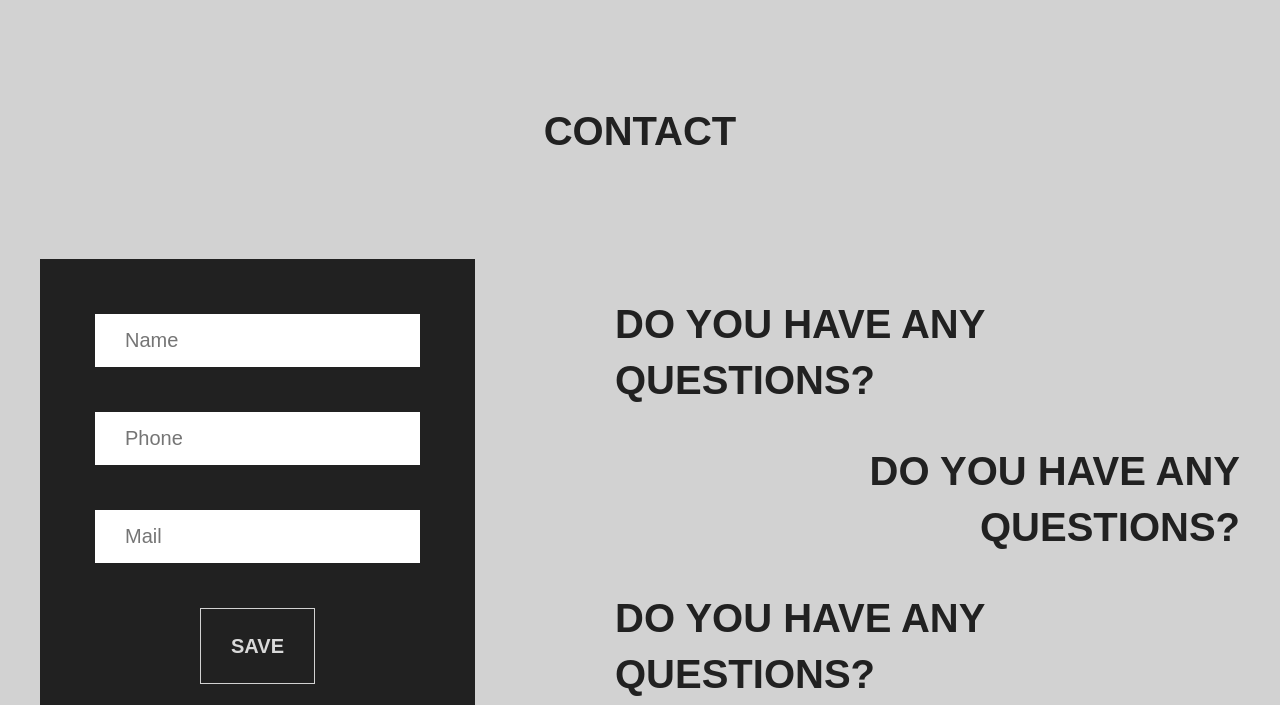
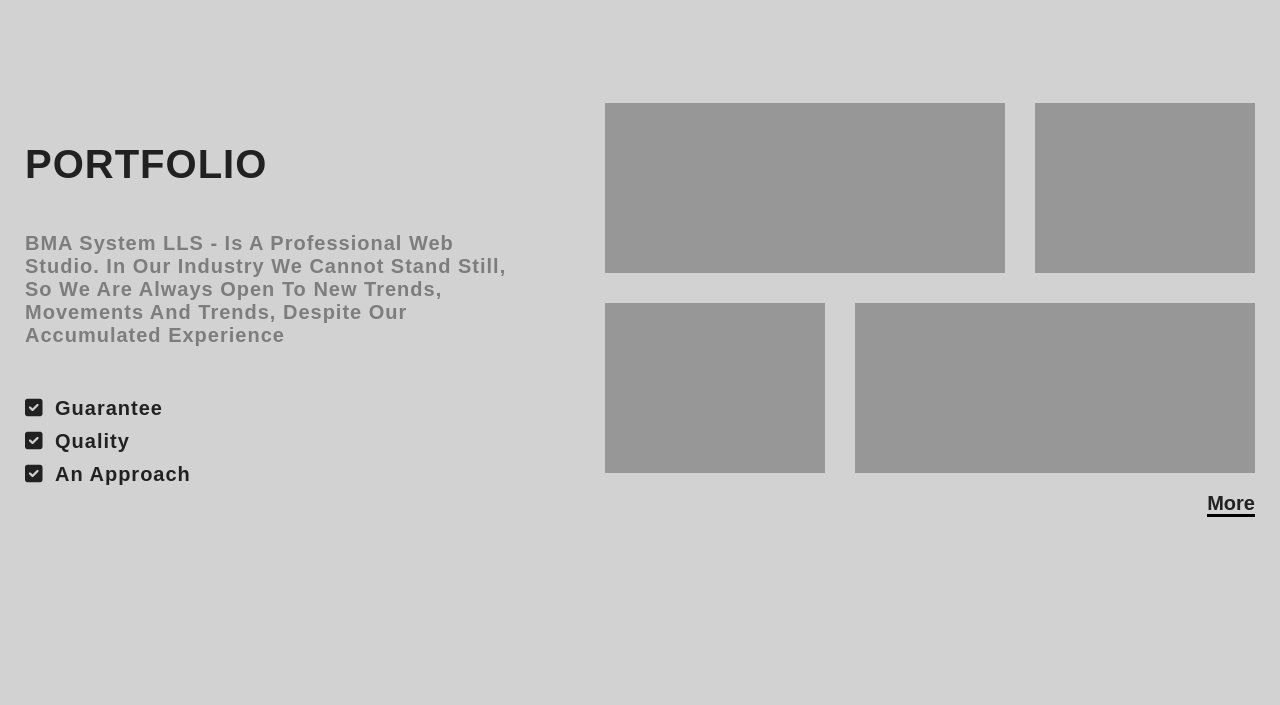
Before and after one commit to puffynNeroun/BMA, a plain HTML site: page index.html in a window 1280 px wide. Shown: the part 778-1483 px from the top of the page. Drawn offline with Linux system fonts and the light colour scheme.

Commit message:
add portfolio

```diff
--- a/index.html
+++ b/index.html
@@ -5,6 +5,7 @@
     <meta name="viewport"
           content="width=device-width, user-scalable=no, initial-scale=1.0, maximum-scale=1.0, minimum-scale=1.0">
     <meta http-equiv="X-UA-Compatible" content="ie=edge">
+    <link rel="stylesheet" href="https://cdnjs.cloudflare.com/ajax/libs/font-awesome/6.0.0-beta3/css/all.min.css">
     <link rel="stylesheet" href="./styles/style.css">
     <title>Document</title>
 </head>
@@ -53,7 +54,8 @@
                 </div>
                 <div class="services__card--item">
                     <h3 class="services__card--title">Multi-page</h3>
-                    <p class="services__card--subtitle">site in a classic form, consisting of a  specific set of pages</p>
+                    <p class="services__card--subtitle">site in a classic form, consisting of a specific set of
+                        pages</p>
                     <a href="#" class="services__card--btn">More details</a>
                 </div>
                 <div class="services__card--item">
@@ -65,6 +67,38 @@
             </div>
         </div>
     </section>
+
+
+    <section class="portfolioAboutUs">
+        <div class="portfolio">
+            <div class="portfolio__container container">
+                <div class="portfolio__content">
+                    <h3 class="portfolio__title">Portfolio</h3>
+                    <p class="portfolio__text">BMA system LLS - is a professional Web studio. In our industry we cannot
+                        stand still, so we are always open to new trends, movements and trends, despite our accumulated
+                        experience</p>
+                    <ul class="portfolio__list">
+                        <li class="portfolio__item">Guarantee</li>
+                        <li class="portfolio__item">Quality</li>
+                        <li class="portfolio__item">An approach</li>
+                    </ul>
+                </div>
+                <div class="portfolio__links">
+                    <div class="portfolio__products">
+                        <div class="portfolio__products--item1 portfolio__products--item"></div>
+                        <div class="portfolio__products--item2 portfolio__products--item"></div>
+                        <div class="portfolio__products--item3 portfolio__products--item"></div>
+                        <div class="portfolio__products--item4 portfolio__products--item"></div>
+                    </div>
+                    <div class="portfolio__more">
+                        <a class="" href="">More</a>
+                    </div>
+                </div>
+
+            </div>
+        </div>
+    </section>
+
 
     <section class="contact">
         <div class="contact__container container">
--- a/styles/components/contact.css
+++ b/styles/components/contact.css
@@ -27,8 +27,7 @@
     padding: 55px;
 }
 
-.contact__input {
-}
+
 .contact__input input {
     padding: 15px 30px;
     color: rgb(72, 72, 72);
--- /dev/null
+++ b/styles/components/portfolio.css
@@ -0,0 +1,136 @@
+.portfolioAboutUs {
+
+}
+
+.portfolio {
+    padding: 80px 0;
+}
+
+.portfolio__container {
+    display: flex;
+    align-items: center;
+    justify-content: space-between;
+    gap: 30px;
+    padding: 20px 0;
+}
+
+.portfolio__content {
+    display: flex;
+    flex-direction: column;
+    gap: 40px;
+    width: 500px ;
+}
+
+.portfolio__title {
+    color: rgb(33, 33, 33);
+    font-size: 40px;
+    font-weight: 900;
+    line-height: 56px;
+    letter-spacing: 1px;
+    text-transform: uppercase;
+}
+
+.portfolio__text {
+    color: rgb(125, 125, 125);
+    font-size: 20px;
+    font-weight: 700;
+    line-height: 23px;
+    letter-spacing: 1px;
+    text-align: left;
+    text-transform: capitalize;
+    padding-bottom: 10px;
+    transition: 0.7s;
+}
+
+.portfolio__text:hover {
+    color: rgba(33, 33, 33, 0.8);
+}
+
+.portfolio__list {
+    display: flex;
+    flex-direction: column;
+    gap: 10px;
+}
+
+.portfolio__item {
+    padding-left: 30px;
+    position: relative;
+    color: rgb(33, 33, 33);
+    font-family: Arial;
+    font-size: 20px;
+    font-weight: 700;
+    line-height: 23px;
+    letter-spacing: 1px;
+    text-align: left;
+    text-transform: capitalize;
+    transition: 0.7s;
+}
+.portfolio__item::before {
+    content: '';
+    font-family: 'Font Awesome 5 Free';
+    font-weight: 900;
+    position: absolute;
+    left: 0;
+    top: 45%;
+    transform: translateY(-50%);
+
+}
+
+.portfolio__item:hover {
+    color: rgb(91, 197, 121);
+}
+.portfolio__links {
+    width: 660px;
+}
+.portfolio__products {
+    display: flex;
+    flex-wrap: wrap;
+    justify-content: end;
+    gap: 30px;
+
+}
+
+.portfolio__products--item {
+    background: rgb(151, 151, 151);
+    height: 170px;
+    transition: 0.7s;
+
+}
+.portfolio__products--item:nth-child(2),
+.portfolio__products--item:nth-child(3){
+    width: 220px;
+}
+
+
+.portfolio__products--item:nth-child(1),
+.portfolio__products--item:nth-child(4) {
+    width: 400px;
+}
+
+.portfolio__products--item:hover {
+    background: rgba(33, 33, 33, 0.77);
+    transform: scale(1.1);
+}
+
+
+.portfolio__more {
+    text-align: end;
+    padding-top: 15px;
+}
+.portfolio__more a{
+    color: rgb(33, 33, 33);
+    font-family: Arial;
+    font-size: 20px;
+    font-weight: 700;
+    line-height: 150%;
+    text-align: left;
+    letter-spacing: 0;
+    border-bottom: 3px solid black;
+    text-transform: capitalize;
+    transition: color 0.7s, border-bottom 0.5s ease-in-out;
+}
+
+.portfolio__more a:hover {
+    color: rgb(91, 197, 121);
+    border-bottom: 3px solid rgb(91, 197, 121);
+}
--- a/styles/grid.css
+++ b/styles/grid.css
@@ -8,6 +8,7 @@
 body {
     font-family: Arial;
     background: rgb(210, 210, 210);
+    letter-spacing: 1px;
 }
 
 .main {
--- a/styles/style.css
+++ b/styles/style.css
@@ -10,6 +10,7 @@
 @import "./components/heade.css";
 @import "./components/contact.css";
 @import "./components/services.css";
+@import "components/portfolio.css";
 
 
 
```
Lines whose indentation alone changed are shown as unchanged.
